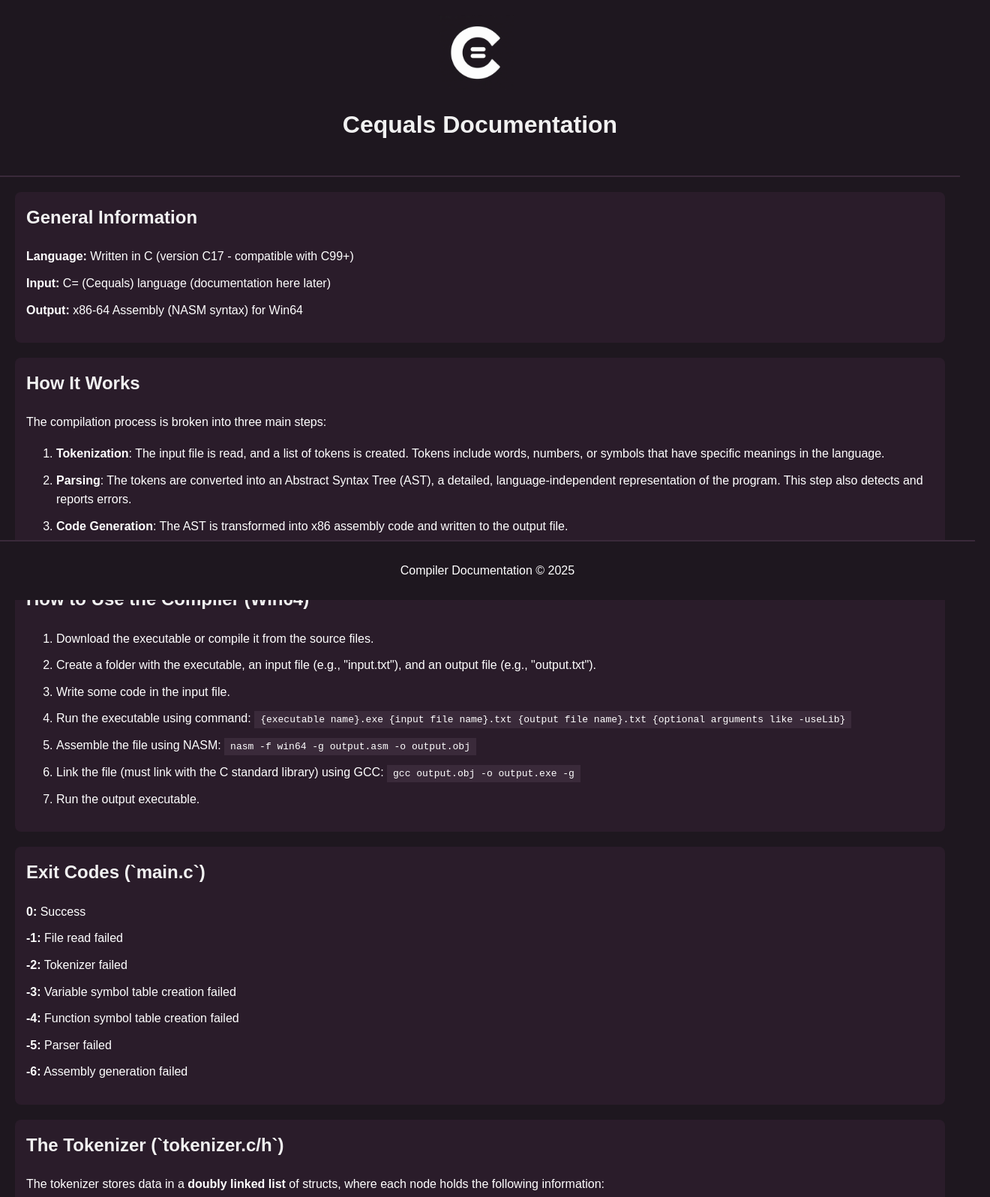
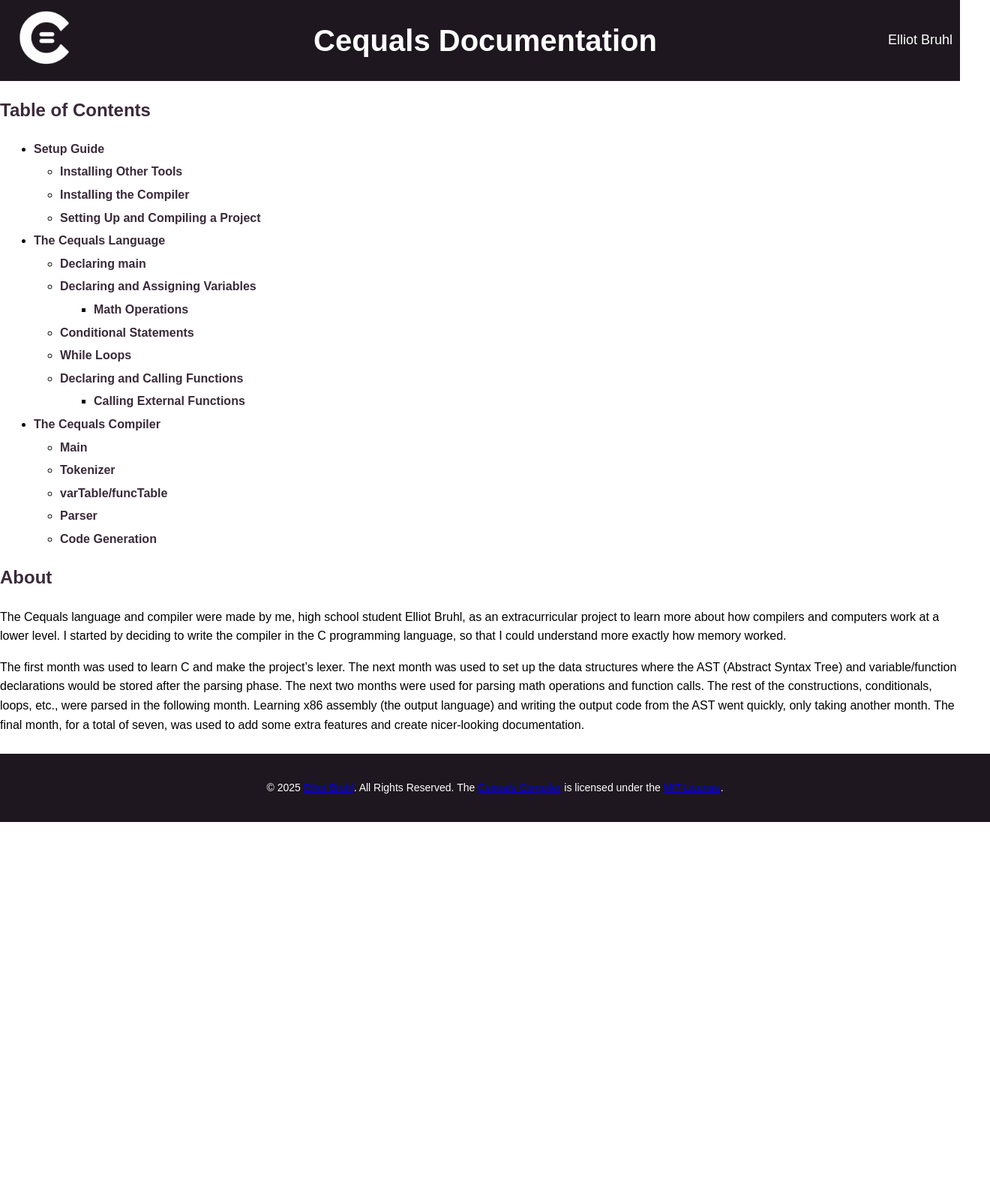
Before and after one commit to ElliotBruhl/CequalsCompiler, a plain HTML site: page docs/index.html in a window 1280 px wide. Shown: the top 1596 px of the page at 75% size, 1320 px wide, since content can reach past the window. After the commit the page ends 1096 px from the top, so only its background shows below. Drawn offline with Linux system fonts and the light colour scheme.

Commit message:
docs update

```diff
--- a/docs/index.html
+++ b/docs/index.html
@@ -4,207 +4,81 @@
     <meta charset="UTF-8">
     <meta name="viewport" content="width=device-width, initial-scale=1.0">
     <title>Compiler Information</title>
-    <style>
-        body {
-            font-family: Arial, sans-serif;
-            line-height: 1.6;
-            background-color: #1e171f;
-            color: #fff;
-            margin: 0;
-            padding: 0;
-        }
-        header {
-            background-color: #1e171f;
-            color: #fff;
-            padding: 20px;
-            text-align: center;
-            border-bottom: 2px solid #3a2a3a;
-        }
-        header img {
-            width: 100px;
-            height: auto;
-            vertical-align: middle;
-            margin-right: 10px;
-        }
-        main {
-            margin: 20px;
-        }
-        h1, h2, h3 {
-            color: #f1f1f1;
-        }
-        ul {
-            list-style-type: none;
-            padding: 0;
-        }
-        li {
-            margin: 10px 0;
-        }
-        code {
-            background-color: #3a2a3a;
-            padding: 4px 8px;
-            font-family: monospace;
-        }
-        section {
-            background-color: #2a1c2a;
-            padding: 15px;
-            border-radius: 8px;
-            margin-bottom: 20px;
-        }
-        section h2 {
-            margin-top: 0;
-            color: #f1f1f1;
-        }
-        pre {
-            background-color: #2e2e2e;
-            color: #fff;
-            padding: 15px;
-            border-radius: 5px;
-            font-family: monospace;
-            white-space: pre-wrap;
-            word-wrap: break-word;
-        }
-        .code-section {
-            margin-top: 20px;
-        }
-        footer {
-            background-color: #1e171f;
-            color: #fff;
-            text-align: center;
-            padding: 10px;
-            position: fixed;
-            width: 100%;
-            bottom: 0;
-            border-top: 2px solid #3a2a3a;
-        }
-    </style>
+    <link rel="stylesheet" href="style.css">
 </head>
 
 <body>
-
     <header>
-    <img src="CequalsLogo.png" alt="Cequals Logo">
-    <h1>Cequals Documentation</h1>
+        <a href="index.html">
+            <img src="CequalsLogo.png" alt="Cequals Logo" class="logo">
+        </a>
+        <h1 class="title">Cequals Documentation</h1>
+        <a href="https://github.com/ElliotBruhl" class="author">
+            <span>Elliot Bruhl</span>
+        </a>
     </header>
 
-<main>
-    <section>
-        <h2>General Information</h2>
+    <div class="content">
+        <h2>Table of Contents</h2>
+        <nav>
             <ul>
-            <li><strong>Language:</strong> Written in C (version C17 - compatible with C99+)</li>
-            <li><strong>Input:</strong> C= (Cequals) language (documentation here later)</li>
-            <li><strong>Output:</strong> x86-64 Assembly (NASM syntax) for Win64</li>
+                <li><a href="#setup">Setup Guide</a>
+                    <ul>
+                        <li><a href="#tools">Installing Other Tools</a></li>
+                        <li><a href="#compiler">Installing the Compiler</a></li>
+                        <li><a href="#compiling">Setting Up and Compiling a Project</a></li>
                     </ul>
-    </section>
+                </li>
+                <li><a href="#language">The Cequals Language</a>
+                    <ul>
+                        <li><a href="#declaring-main">Declaring main</a></li>
+                        <li><a href="#variables">Declaring and Assigning Variables</a>
+                            <ul>
+                                <li><a href="#math">Math Operations</a></li>
+                            </ul>
+                        </li>
+                        <li><a href="#conditionals">Conditional Statements</a></li>
+                        <li><a href="#loops">While Loops</a></li>
+                        <li><a href="#functions">Declaring and Calling Functions</a>
+                            <ul>
+                                <li><a href="#external-functions">Calling External Functions</a></li>
+                            </ul>
+                        </li>
+                    </ul>
+                </li>
+                <li><a href="#compiler-details">The Cequals Compiler</a>
+                    <ul>
+                        <li><a href="#main">Main</a></li>
+                        <li><a href="#tokenizer">Tokenizer</a></li>
+                        <li><a href="#varTable">varTable/funcTable</a></li>
+                        <li><a href="#parser">Parser</a></li>
+                        <li><a href="#codeGen">Code Generation</a></li>
+                    </ul>
+                </li>
+            </ul>
+        </nav>
 
-    <section>
-        <h2>How It Works</h2>
-        <p>The compilation process is broken into three main steps:</p>
-        <ol>
-            <li><strong>Tokenization</strong>: The input file is read, and a list of tokens is created. Tokens include words, numbers, or symbols that have specific meanings in the language.</li>
-            <li><strong>Parsing</strong>: The tokens are converted into an Abstract Syntax Tree (AST), a detailed, language-independent representation of the program. This step also detects and reports errors.</li>
-            <li><strong>Code Generation</strong>: The AST is transformed into x86 assembly code and written to the output file.</li>
-        </ol>
-    </section>
 
-    <section>
-        <h2>How to Use the Compiler (Win64)</h2>
-        <ol>
-            <li>Download the executable or compile it from the source files.</li>
-            <li>Create a folder with the executable, an input file (e.g., "input.txt"), and an output file (e.g., "output.txt").</li>
-            <li>Write some code in the input file.</li>
-            <li>Run the executable using command: <code>{executable name}.exe {input file name}.txt {output file name}.txt {optional arguments like -useLib}</code></li>
-            <li>Assemble the file using NASM: <code>nasm -f win64 -g output.asm -o output.obj</code></li>
-            <li>Link the file (must link with the C standard library) using GCC: <code>gcc output.obj -o output.exe -g</code></li>
-            <li>Run the output executable.</li>
-        </ol>
-    </section>
-
-    <section>
-        <h2>Exit Codes (`main.c`)</h2>
-        <ul>
-            <li><strong>0:</strong> Success</li>
-            <li><strong>-1:</strong> File read failed</li>
-            <li><strong>-2:</strong> Tokenizer failed</li>
-            <li><strong>-3:</strong> Variable symbol table creation failed</li>
-            <li><strong>-4:</strong> Function symbol table creation failed</li>
-            <li><strong>-5:</strong> Parser failed</li>
-            <li><strong>-6:</strong> Assembly generation failed</li>
-        </ul>
-    </section>
-
-    <section>
-        <h2>The Tokenizer (`tokenizer.c/h`)</h2>
-        <p>The tokenizer stores data in a <strong>doubly linked list</strong> of structs, where each node holds the following information:</p>
-        <ul>
-            <li><strong>Line number</strong></li>
-            <li><strong>Token type</strong></li>
-            <li><strong>Token value</strong></li>
-            <li><strong>Previous node</strong></li>
-            <li><strong>Next node</strong></li>
-        </ul>
-        <h3>Token Types</h3>
-        <ul>
-            <li><strong>Identifiers:</strong> Alphanumeric strings (except keywords).</li>
-            <li><strong>Numbers:</strong> Whole numbers in the range `-(2^63)` to `(2^63) - 1`.</li>
-            <li><strong>Operators:</strong> Almost all operators available in C.</li>
-            <li><strong>Keywords:</strong> Special reserved words in the language.</li>
-            <li><strong>Separators:</strong> Symbols like `;`, `()`, `{}`, and `,`.</li>
-        </ul>
-    </section>
-
-    <section>
-        <h2>The Parser (`parser.c/h`)</h2>
-        <p>The parser stores a <strong>doubly linked list</strong> of structs, where each node holds:</p>
-        <ul>
-            <li><strong>Sub-node type indicator</strong></li>
-            <li><strong>Sub-node</strong></li>
-            <li><strong>Previous node</strong></li>
-            <li><strong>Next node</strong></li>
-        </ul>
-        <h3>AST Node Types</h3>
-        <ul>
-            <li><strong>Variable Declaration:</strong> Holds the variable name.</li>
-            <li><strong>Variable Assignment:</strong> Holds the variable name and new value.</li>
-            <li><strong>Function Declaration:</strong> Holds the function name, argument count, argument names, and function body.</li>
-            <li><strong>While Loop:</strong> Holds the loop condition and body.</li>
-            <li><strong>Conditional:</strong> Holds the condition, `if` body, and optional `else` body.</li>
-        </ul>
-
-        <h3>Math Operations</h3>
-        <p>Math operations are handled as follows:</p>
-        <ol>
-            <li>Tokens are converted into <strong>ValueNodes</strong>, structs that store operand types (number, variable, or function call).</li>
-            <li>ValueNodes are converted into a <strong>postfix expression</strong>, which eliminates the need for order-of-operations parsing.</li>
-            <li>The postfix expression is transformed into a <strong>binary tree</strong> of operators and operands.</li>
-        </ol>
-    </section>
-
-    <section>
-        <h2>Variable Table (`varTable.c/h`)</h2>
-        <ul>
-            <li>Tracks all variable names within a given scope.</li>
-            <li>Computes the offset of each variable from the base pointer of the scope.</li>
-            <li>Supports <strong>variable shadowing</strong> (name lookups start in the current scope and proceed outward).</li>
-        </ul>
-    </section>
-
-    <section>
-        <h2>Function Table (`funcTable.c/h`)</h2>
-        <ul>
-            <li>Tracks all function names and their parameters.</li>
-            <li>Uses a <strong>single global scope</strong> for functions (no shadowing; duplicate function names overwrite each other).</li>
-        </ul>
-    </section>
-
-    <section class="code-section">
-        <h2>Code Generation</h2>
-        <p><strong>In Progress</strong></p>
-    </section>
-
-</main>
+        <h2 id="about">About</h2>
+        <p>
+            The Cequals language and compiler were made by me, high school student Elliot Bruhl, as an extracurricular
+            project to learn more about how compilers and computers work at a lower level. I started by deciding to
+            write the compiler in the C programming language, so that I could understand more exactly how memory worked.
+        </p>
+        <p>
+            The first month was used to learn C and make the project’s lexer. The next month was used to set up the data
+            structures where the AST (Abstract Syntax Tree) and variable/function declarations would be stored after the parsing phase.
+            The next two months were used for parsing math operations and function calls. The rest of the constructions,
+            conditionals, loops, etc., were parsed in the following month. Learning x86 assembly (the output language)
+            and writing the output code from the AST went quickly, only taking another month. The final month, for a total
+            of seven, was used to add some extra features and create nicer-looking documentation.
+        </p>
+    </div>
 
     <footer>
-    <p>Compiler Documentation &copy; 2025</p>
+        <p>&copy; 2025 <a href="https://github.com/ElliotBruhl">Elliot Bruhl</a>. All Rights Reserved.
+        The <a href="https://github.com/ElliotBruhl/CequalsCompiler" target="_blank" rel="noopener noreferrer">Cequals Compiler</a>
+        is licensed under the <a href="https://opensource.org/licenses/MIT" target="_blank" rel="noopener noreferrer">MIT License</a>.</p>
     </footer>
 
     </body>
--- /dev/null
+++ b/docs/style.css
@@ -0,0 +1,84 @@
+body {
+    font-family: Arial, sans-serif;
+    line-height: 1.6;
+    background-color: #ffffff;
+    color: #000000;
+    margin: 0;
+    padding: 0;
+}
+
+/* Header styles */
+header {
+    display: flex;
+    align-items: center;
+    justify-content: space-between;
+    background-color: #1e171f;
+    color: rgb(255, 255, 255);
+    padding: px;
+}
+
+/* Logo on the left */
+.logo {
+    width: 100px;
+    height: auto;
+    padding-left: 10px;
+}
+/* Title in the center */
+.title {
+    flex-grow: 1;
+    text-align: center;
+    margin: 0;
+    font-size: 40px;
+}
+/* Name on the right */
+.author {
+    text-decoration: none;
+    color: inherit;
+    font-weight: normal;
+    font-size: 18px;
+    padding-right: 10px;
+}
+
+.content {
+    padding-bottom: 10px;
+}
+
+/* Headings */
+h2, h3 {
+    color: #3a2a3a;
+}
+
+/* List layout */
+nav ul li { /* main 3 */
+    margin: 5px;
+}
+nav ul li ul { /* subtopics */
+    list-style-type: circle;
+    padding-left: 30px;
+}
+nav ul li ul ul { /* sub subtopics */
+    list-style-type: square;
+    padding-left: 40px;
+}
+
+/* Links */
+nav a {
+    text-decoration: none;
+    color: #3a2a3a;
+    font-weight: bold;
+}
+nav a:hover {
+    color: #5a3a5a;
+}
+
+/* Footer */
+footer {
+    position: relative;
+    bottom: 0;
+    width: 100%;
+    background-color: #1e171f;
+    padding: 20px;
+    text-align: center;
+    font-size: 14px;
+    color: #ffffff;
+}
```
Also changed, not shown: 1 other file. Lines whose indentation alone changed are shown as unchanged.
